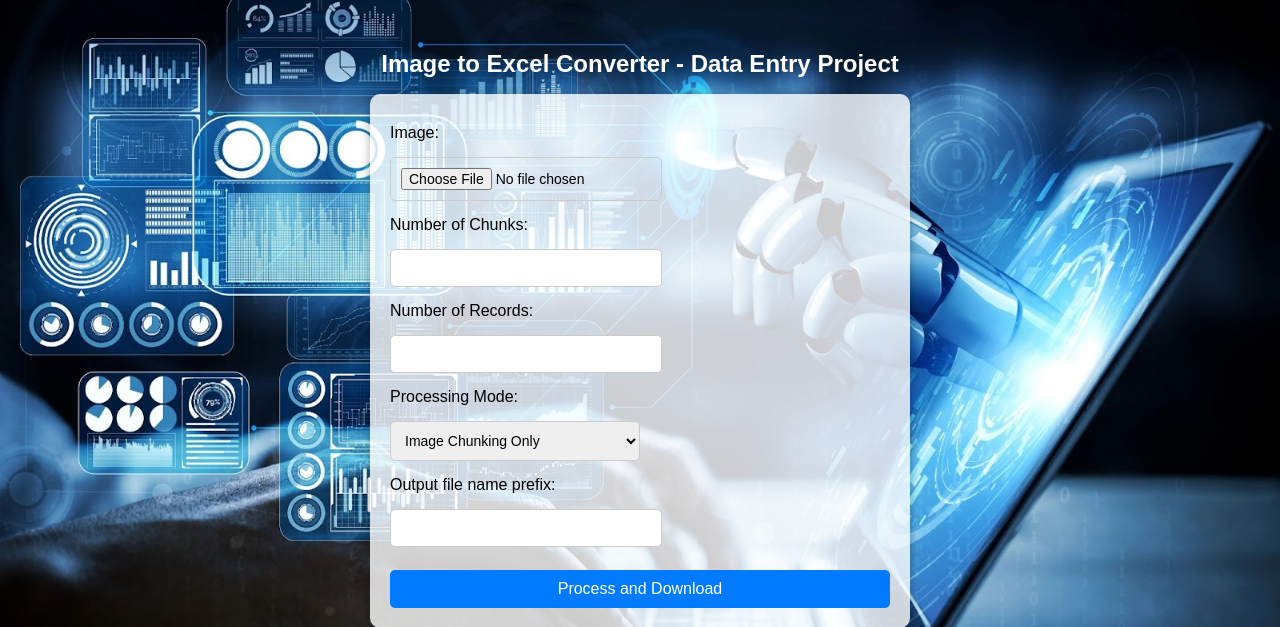
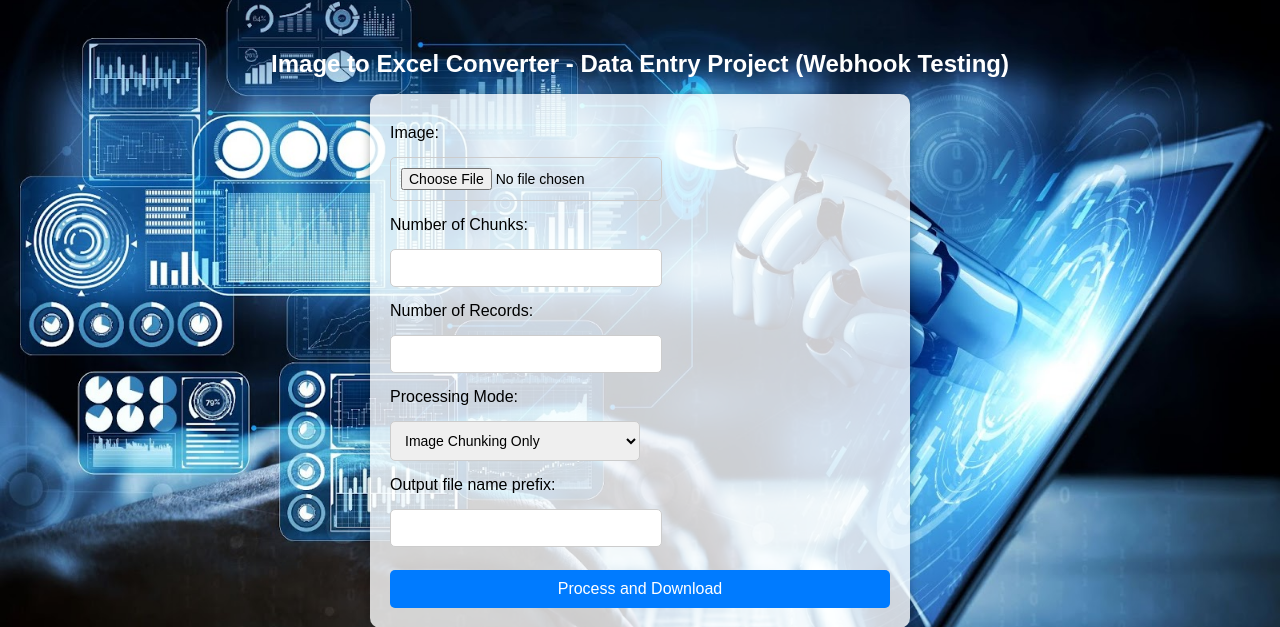
Before and after one commit to teja275/vfly_dataentry, a Flask app: page / in a window 1280 px wide. Shown: the top 627 px of the page. Run offline with Flask 3, Linux system fonts and the light colour scheme.

Commit message:
sample commit

```diff
--- a/templates/upload_form.html
+++ b/templates/upload_form.html
@@ -2,7 +2,7 @@
 <html lang="en" xmlns="http://www.w3.org/1999/html">
 <head>
     <meta charset="UTF-8">
-    <title>Image to Excel Converter - Data Entry Project (Webhook Testing)</title>
+    <title>Image to Excel Converter - Data Entry Project</title>
     <style>
         body {
             background: url('{{ url_for('static', filename='data_entry.jpeg') }}') no-repeat center center fixed;
@@ -68,7 +68,7 @@
     </style>
 </head>
 <body>
-<h1>Image to Excel Converter - Data Entry Project</h1>
+<h1>Image to Excel Converter - Data Entry Project (Webhook Testing)</h1>
 
 <form method="POST" action="/" enctype="multipart/form-data">
     <!-- Field 1: Image -->
```
